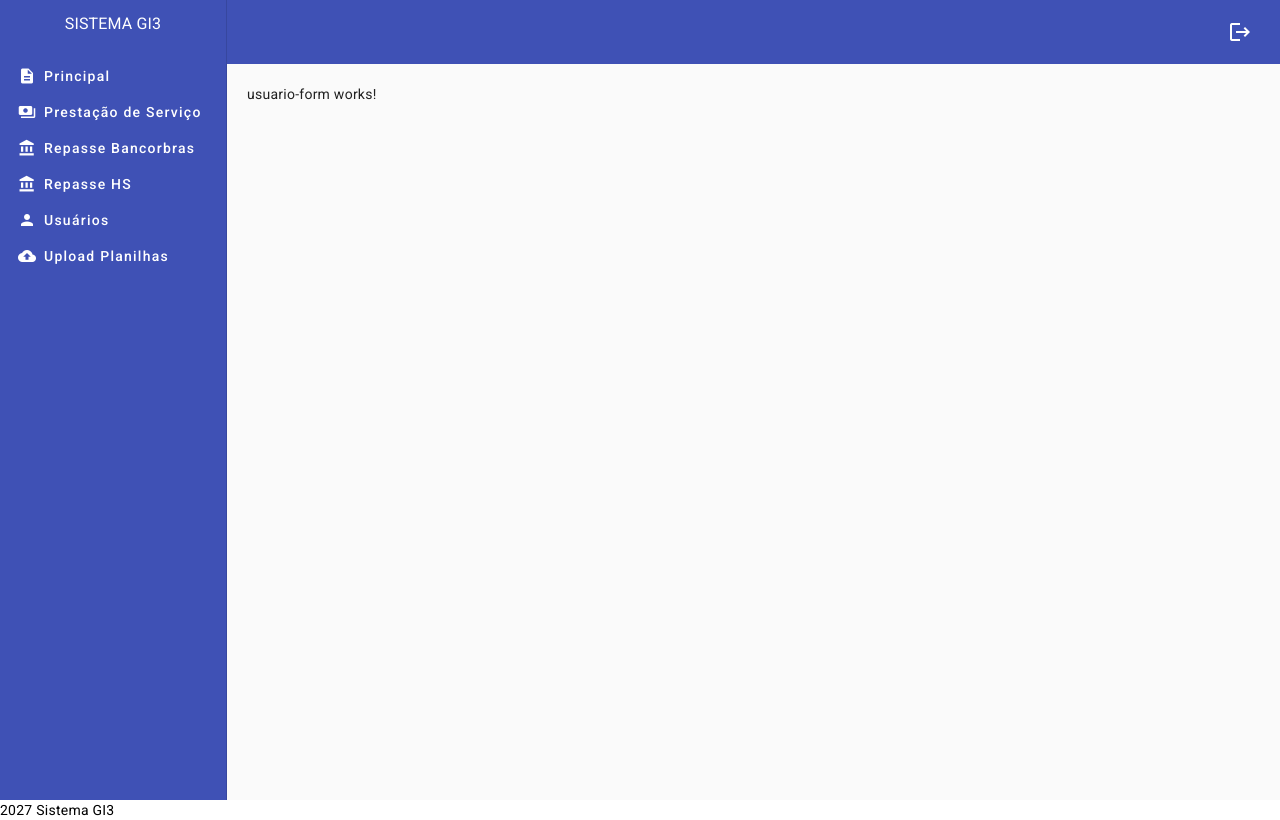
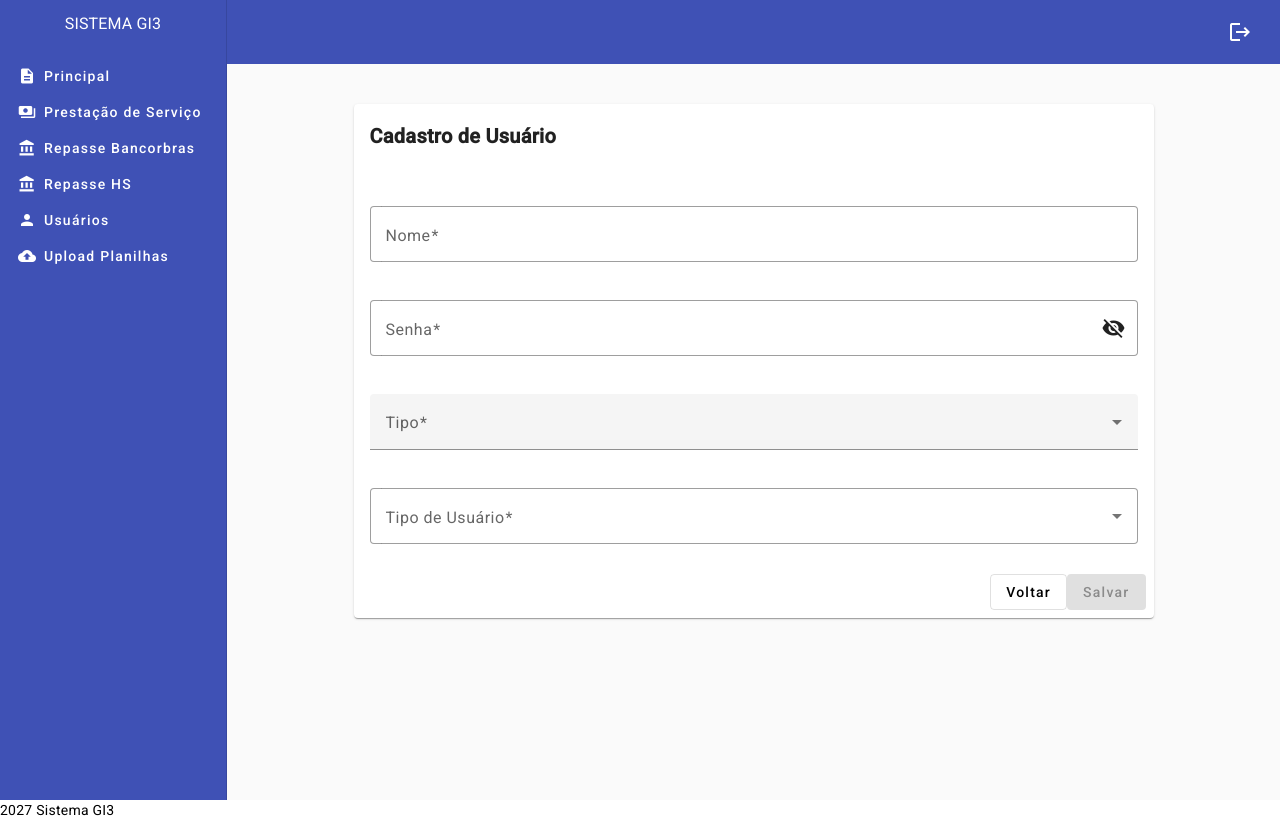
Before and after one commit to edu22snt/gi3-frontend, an Angular app: page /usuario-form in a window 1280 px wide. Built offline with nearby package versions, Linux system fonts and the light colour scheme; sample sign-in values are in the browser's storage.

Commit message:
criação do form de usuário

```diff
--- a/src/app/app.routes.ts
+++ b/src/app/app.routes.ts
@@ -106,6 +106,18 @@ export const routes: Routes = [
             .then(m => m.UsuarioFormComponent)
       },
       {
+        path: 'usuario-form/view/:id',
+        loadComponent: () =>
+          import('./pages/usuario/form/usuario-form.component')
+            .then(m => m.UsuarioFormComponent)
+      },
+      {
+        path: 'usuario-form/edit/:id',
+        loadComponent: () =>
+          import('./pages/usuario/form/usuario-form.component')
+            .then(m => m.UsuarioFormComponent)
+      },
+      {
         path: 'upload',
         loadComponent: () =>
           import('./pages/upload/upload.component')
--- a/src/app/entities/usuario.ts
+++ b/src/app/entities/usuario.ts
@@ -4,7 +4,7 @@ export interface IUsuario {
     id: number;
     username: string;
     password: string;
-    roles: Role;
+    roles: string[];
 }
 
 export class Usuario implements IUsuario {
@@ -12,7 +12,7 @@ export class Usuario implements IUsuario {
         public id: number,
         public username: string,
         public password: string,
-        public roles: Role,
+        public roles: string[],
     ) {}
 }
 
--- a/src/app/pages/usuario/form/usuario-form.component.html
+++ b/src/app/pages/usuario/form/usuario-form.component.html
@@ -1 +1,64 @@
-<p>usuario-form works!</p>
+<form [formGroup]="form" (ngSubmit)="salvar()" class="form-container">
+
+  <mat-card class="title">
+    <mat-card-title>Cadastro de Usuário</mat-card-title>
+
+    <mat-card-content>
+
+      <div class="form-grid">
+
+        <mat-form-field appearance="outline">
+          <mat-label>Nome</mat-label>
+          <input matInput formControlName="username" />
+        </mat-form-field>
+
+        <mat-form-field appearance="outline">
+            <mat-label>Senha</mat-label>
+            <input [type]="hidePassword ? 'password' : 'text'" matInput formControlName="password" />
+            <button
+                mat-icon-button
+                matSuffix
+                (click)="hidePassword = !hidePassword"
+                type="button">
+                <mat-icon>{{ hidePassword ? 'visibility_off' : 'visibility' }}</mat-icon>
+            </button>
+        </mat-form-field>
+
+        <mat-form-field>
+            <mat-label>Tipo</mat-label>
+            <mat-select formControlName="roles" multiple>
+                @for (list of rolesList; track rolesList) {
+                <mat-option [value]="list.tipo">{{list.nome}}</mat-option>
+                }
+            </mat-select>
+        </mat-form-field>
+
+        <mat-form-field appearance="outline">
+          <mat-label>Tipo de Usuário</mat-label>
+          <mat-select formControlName="roles">
+            <mat-option value="ROLE_ADMIN">Administrador</mat-option>
+            <mat-option value="ROLE_USER">Usuário</mat-option>
+          </mat-select>
+        </mat-form-field>
+
+      </div>
+
+    </mat-card-content>
+
+    <mat-card-actions align="end">
+      <button mat-stroked-button type="button" (click)="voltar()">Voltar</button>
+      @if (!isViewMode && !isEditMode) {
+        <button mat-raised-button color="primary" (click)="salvar()" [disabled]="form.invalid">
+          Salvar
+        </button>
+      }
+      @if (!isViewMode && isEditMode) {
+        <button mat-raised-button color="primary" (click)="update()" [disabled]="form.invalid">
+          Atualizar
+        </button>
+      }
+    </mat-card-actions>
+
+  </mat-card>
+
+</form>
--- a/src/app/pages/usuario/form/usuario-form.component.scss
+++ b/src/app/pages/usuario/form/usuario-form.component.scss
@@ -0,0 +1,30 @@
+.form-container {
+  max-width: 800px;
+  margin: 20px auto;
+}
+
+.form-grid {
+  display: grid;
+  grid-template-columns: repeat(1, 1fr);
+  gap: 16px;
+  padding-top: 5%;
+}
+
+mat-form-field {
+  width: 100%;
+}
+
+.title {
+  text-align: left;
+  margin-bottom: 20px;
+}
+
+.mat-mdc-card-title {
+  font-size: 20px;
+  font-weight: bold;
+  margin: 2% !important;
+}
+
+.valor {
+  text-align: left !important;
+}
--- a/src/app/pages/usuario/form/usuario-form.component.ts
+++ b/src/app/pages/usuario/form/usuario-form.component.ts
@@ -1,12 +1,144 @@
-import { Component } from '@angular/core';
+import { Component, OnInit } from '@angular/core';
+import { FormBuilder, FormControl, FormGroup, ReactiveFormsModule, Validators } from '@angular/forms';
+import { MatCard, MatCardTitle, MatCardContent, MatCardActions, MatCardModule } from "@angular/material/card";
+import { MatFormField, MatFormFieldModule, MatLabel } from "@angular/material/form-field";
+import { MatSelect, MatOption } from "@angular/material/select";
+import { MatSnackBar, MatSnackBarModule } from '@angular/material/snack-bar';
+import { ActivatedRoute, Router } from '@angular/router';
+import { UsuarioService } from '../../../services/usuario/usuario.service';
+import { IUsuario } from '../../../entities/usuario';
+import { MatIconModule } from '@angular/material/icon';
+import { MatButtonModule } from '@angular/material/button';
+import { MatDialogModule } from '@angular/material/dialog';
+import { MatInputModule } from '@angular/material/input';
 
 @Component({
   selector: 'app-usuario-form',
   standalone: true,
-  imports: [],
+  imports: [
+    MatCard,
+    MatCardTitle,
+    MatCardContent,
+    MatFormField,
+    MatLabel,
+    MatSelect,
+    MatOption,
+    MatCardActions,
+    ReactiveFormsModule,
+
+    MatIconModule,
+    MatButtonModule,
+    MatDialogModule,
+    MatSnackBarModule,
+    MatFormFieldModule,
+    MatInputModule,
+    MatCardModule
+
+  ],
   templateUrl: './usuario-form.component.html',
   styleUrl: './usuario-form.component.scss'
 })
-export class UsuarioFormComponent {
+export class UsuarioFormComponent implements OnInit {
+  roles = new FormControl('');
+  rolesList: { tipo: string; nome: string }[] =
+    [
+      { tipo: 'ROLE_ADMIN', nome: 'Administrador' },
+      { tipo: 'ROLE_USER', nome: 'Usuário' }
+    ];
+  form: FormGroup;
+  isViewMode = false;
+  isEditMode = false;
+  hidePassword = true;
+
+  constructor(
+    private fb: FormBuilder,
+    private router: Router,
+    private route: ActivatedRoute,
+    private snackBar: MatSnackBar,
+    private service: UsuarioService
+
+  ) {
+    this.form = this.fb.group({
+      id: [''],
+      username: ['', Validators.required],
+      password: ['', Validators.required],
+      roles: [[], Validators.required]
+    });
+  }
+
+  ngOnInit(): void {
+    const id = this.route.snapshot.paramMap.get('id');
+    const url = this.route.snapshot.routeConfig?.path;
+    this.isViewMode = url?.includes('view') || false;
+    this.isEditMode = url?.includes('edit') || false;
+
+    if (id) {
+      this.loadById(+id);
+    }
+    if (this.isViewMode) {
+      this.form.disable();
+    }
+  }
+
+  salvar(): void {
+    if (this.form.valid) {
+      const usuario: IUsuario = this.form.value;
+      if(usuario.roles.length > 1) {
+
+      }
+      this.service.create(usuario).subscribe({
+        next: () => {
+        this.voltar();
+        this.snackBar.open('Salvo com sucesso!', 'Fechar', {
+          duration: 3000,
+          horizontalPosition: 'right',
+          verticalPosition: 'top'
+        });
+        },
+        error: () => {
+        this.snackBar.open('Erro ao salvar', 'Fechar', {
+          duration: 3000,
+          panelClass: ['snackbar-error']
+        });
+        }
+      });
+    }
+  }
+
+  update(): void {
+    if (this.form.valid) {
+      const prestacaoServico: IUsuario = this.form.value;
+      this.service.update(prestacaoServico).subscribe({
+        next: () => {
+        this.voltar();
+        this.snackBar.open('Alterado com sucesso!', 'Fechar', {
+          duration: 3000,
+          horizontalPosition: 'right',
+          verticalPosition: 'top'
+        });
+        },
+        error: () => {
+        this.snackBar.open('Erro ao alterar', 'Fechar', {
+          duration: 3000,
+          panelClass: ['snackbar-error']
+        });
+        }
+      });
+    }
+  }
+
+  voltar(): void {
+    this.form.reset();
+    this.router.navigate(['/usuario']);
+  }
+
+  loadById(id: number): void {
+    this.service.find(id).subscribe(res => {
+      console.log('Dados carregados:', res);
+      if (res.body) {
+        this.form.patchValue(res.body);
+      }
+    });
+  }
 
 }
--- a/src/app/pages/usuario/usuario.component.html
+++ b/src/app/pages/usuario/usuario.component.html
@@ -1,4 +1,44 @@
-<h1>Listar Usuários</h1>
+<div class="header">
+  <div>
+    <h1>Listar Usuários</h1>
+  </div>
+  <button
+    mat-icon-button
+    color="accent"
+    (click)="new()">
+    <mat-icon>add</mat-icon>
+  </button>
+</div>
+
+<div class="search-container">
+  <mat-form-field appearance="outline" class="search-field">
+    <mat-label>Procurar</mat-label>
+
+    <input
+      matInput
+      [(ngModel)]="searchItem"
+      (keyup.enter)="searchByKeyword()"
+      placeholder="Digite o nome do usuário."
+    />
+
+    <button
+      mat-icon-button
+      matSuffix
+      color="primary"
+      (click)="searchByKeyword()">
+      <mat-icon>search</mat-icon>
+    </button>
+
+    <button
+      *ngIf="searchItem"
+      mat-icon-button
+      matSuffix
+      (click)="searchItem = ''; searchByKeyword()">
+      <mat-icon>close</mat-icon>
+    </button>
+
+  </mat-form-field>
+</div>
 
 <table mat-table [dataSource]="dataSource" class="mat-elevation-z8 full-width">
 
@@ -21,7 +61,7 @@
     <mat-chip-set>
         <mat-chip>
             @for (item of element.roles; track $index; let isLast = $last) {
-                {{ item.nome.replace('ROLE_', '') }}
+                {{ item.replace('ROLE_', '') }}
                 @if (!isLast) {, }
             }
         </mat-chip>
@@ -35,11 +75,11 @@
     <th mat-header-cell *matHeaderCellDef class="acoes-header"> Ações </th>
     <td mat-cell *matCellDef="let element" class="acoes-cell">
 
-      <button mat-icon-button color="primary" (click)="view(element.id)">
+      <button mat-icon-button color="primary"  [routerLink]="['/usuario-form/view', element.id]">
         <mat-icon>visibility</mat-icon>
       </button>
 
-      <button mat-icon-button color="accent" (click)="edit(element.id)">
+      <button mat-icon-button color="accent" [routerLink]="['/usuario-form/edit', element.id]">
         <mat-icon>edit</mat-icon>
       </button>
 
--- a/src/app/pages/usuario/usuario.component.scss
+++ b/src/app/pages/usuario/usuario.component.scss
@@ -0,0 +1,47 @@
+table {
+  width: 100%;
+}
+
+td {
+  white-space: nowrap;
+}
+
+.acoes-header {
+  text-align: center;
+}
+
+.acoes-cell {
+  text-align: center;
+  padding-right: 0px;
+  white-space: nowrap;
+}
+
+.snackbar-error {
+  background: #d32f2f;
+  color: white;
+}
+
+.snackbar-success {
+  background: #4caf50;
+  color: white;
+}
+
+.header {
+  display: flex;
+  justify-content: space-between;
+  align-items: center;
+}
+
+.search-container {
+  display: flex;
+  align-items: center;
+  margin-bottom: 16px;
+}
+
+.search-field {
+  width: 350px;
+}
+
+mat-form-field {
+  font-size: 14px;
+}
--- a/src/app/services/usuario/usuario.service.ts
+++ b/src/app/services/usuario/usuario.service.ts
@@ -29,13 +29,13 @@ export class UsuarioService {
     return this.http.get<IUsuario>(`${this.resourceUrl}/findById/${id}`, {observe: 'response'});
   }
 
-  // findAll(): Observable<EntityArrayResponseType> {
-  //   return this.http.get<IUsuario[]>(`${this.resourceUrl}/findAll`, {observe: 'response'});
-  // }
-
   findAll(page: number = 0, size: number = 10) {
     return this.http.get<IUsuario[]>(`${this.resourceUrl}/findAll?page=${page}&size=${size}`, { observe: 'response' }
     );
+  }
+
+  searchByKeyword(param: string, page: number = 0, size: number = 10): Observable<EntityArrayResponseType> {
+    return this.http.get<IUsuario[]>(`${this.resourceUrl}/searchByKeyword?param=${encodeURIComponent(param)}&page=${page}&size=${size}`, { observe: 'response' });
   }
 
   update(repasse: IUsuario): Observable<EntityResponseType> {
```
Also changed, not shown: src/app/pages/usuario/usuario.component.ts (+31 -9 lines).
